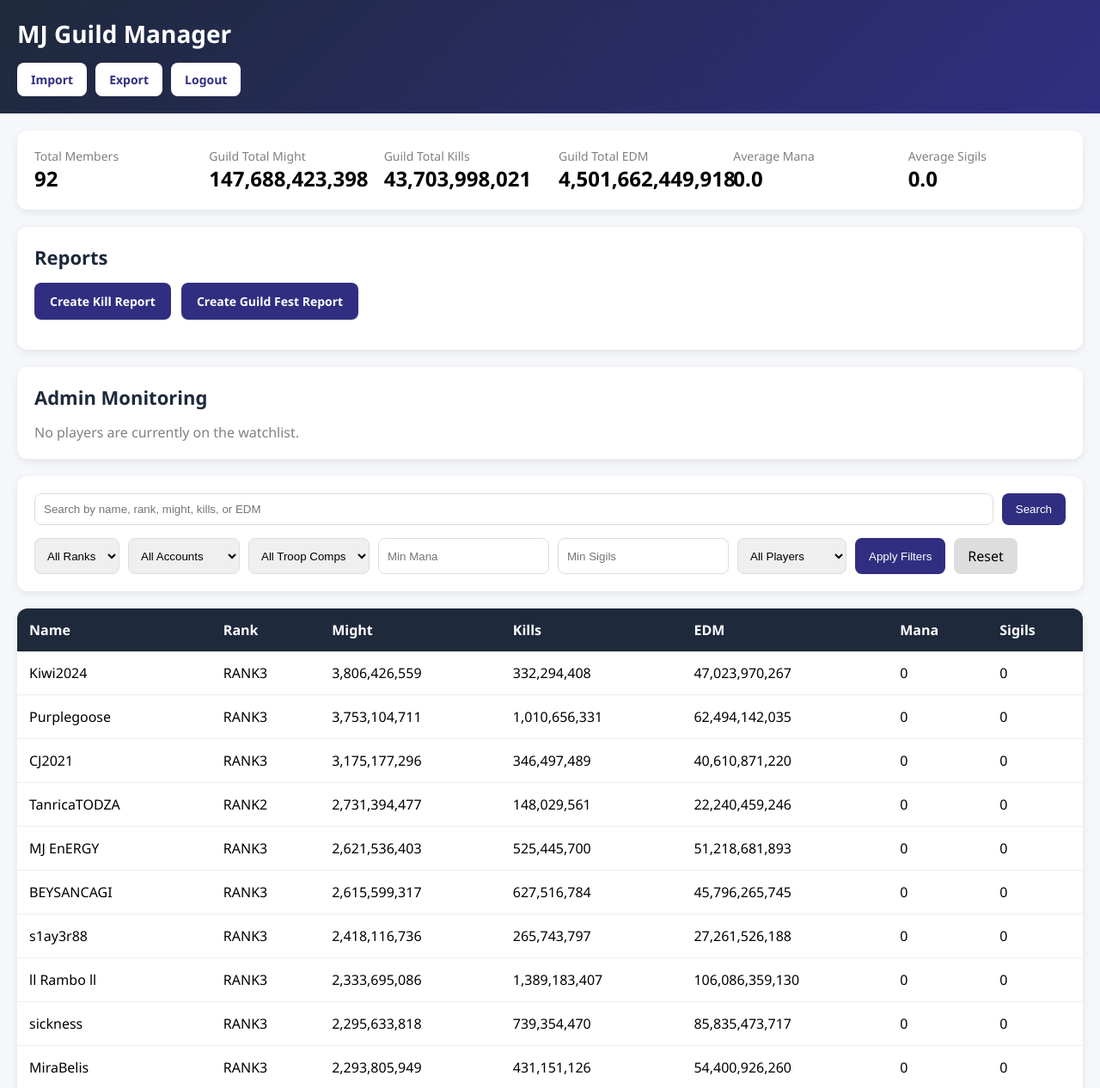
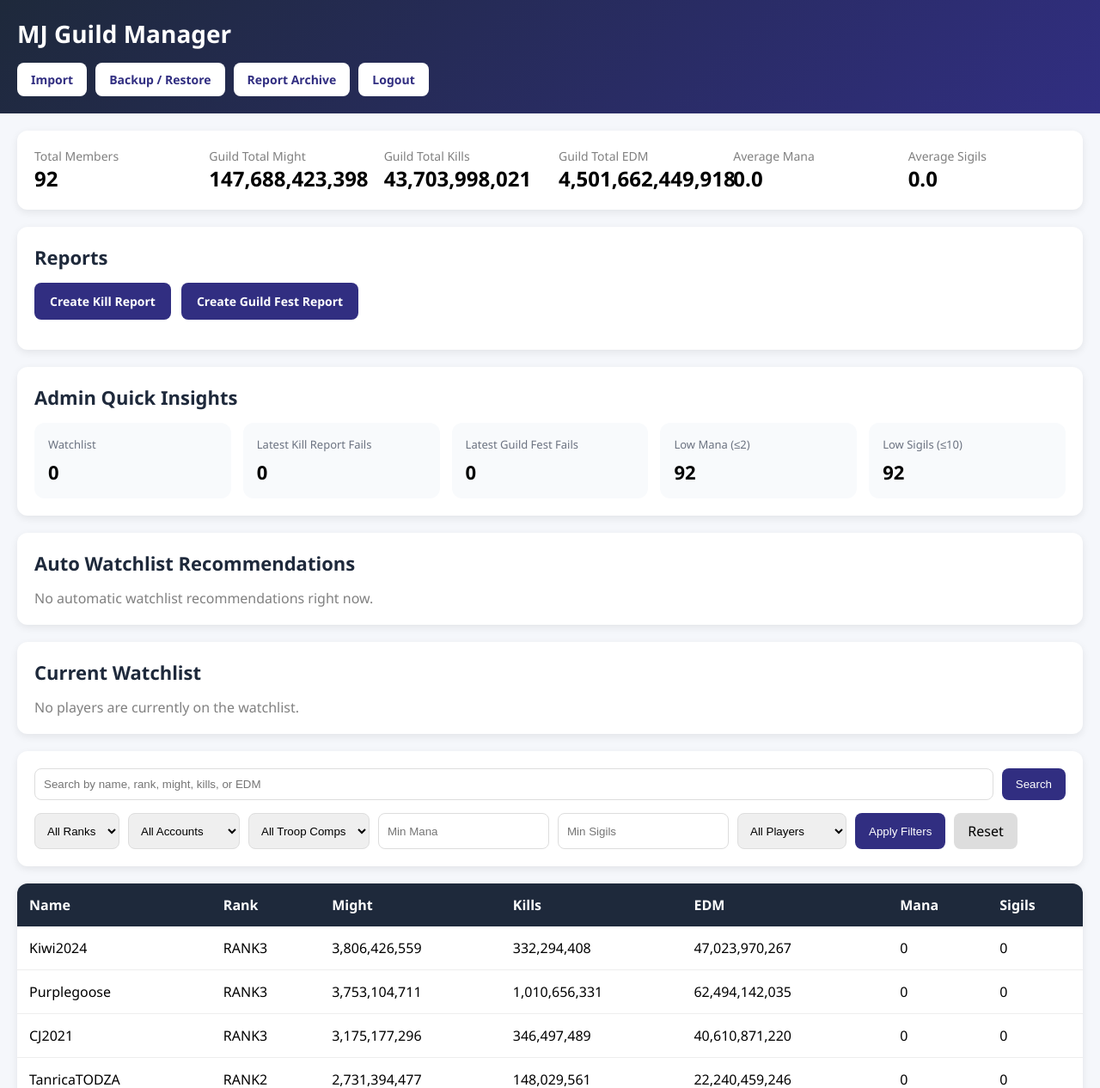
Before and after one commit to tbott1321/mj-guild-manager, a FastAPI app: page / in a window 1280 px wide. Shown: the top 1266 px of the page at 86% size. Run offline with FastAPI, Linux system fonts and the light colour scheme; a user stored in the database is signed in; data comes from the database, SQL or seed files in the repository; data that the repository does not hold is empty.

Commit message:
Added archive hub, backup/restore, recommendations and admin insights

```diff
--- a/main.py
+++ b/main.py
@@ -8,6 +8,8 @@ import pandas as pd
 from datetime import datetime
 import os
 from io import BytesIO
+import shutil
+import tempfile
 
 app = FastAPI()
 app.add_middleware(SessionMiddleware, secret_key="super-secret-key-change-this")
@@ -374,6 +376,74 @@ def get_member_fail_stats(conn, igg_id: str, member_name: str):
     }
 
 
+def get_watchlist_recommendations(conn):
+    c = conn.cursor()
+    c.execute("SELECT igg_id, name, watchlist_flag FROM members ORDER BY LOWER(name)")
+    members = c.fetchall()
+
+    recommendations = []
+    for member in members:
+        if int(member["watchlist_flag"] or 0) == 1:
+            continue
+        stats = get_member_fail_stats(conn, member["igg_id"], member["name"])
+        if stats["kill_consistent_fail"] or stats["gf_consistent_fail"]:
+            recommendations.append({
+                "igg_id": member["igg_id"],
+                "name": member["name"],
+                **stats
+            })
+    return recommendations
+
+
+def get_dashboard_insights(conn):
+    c = conn.cursor()
+
+    c.execute("""
+        SELECT COUNT(*) AS cnt
+        FROM members
+        WHERE COALESCE(watchlist_flag, 0) = 1
+    """)
+    watchlist_count = c.fetchone()["cnt"] or 0
+
+    c.execute("""
+        SELECT COUNT(DISTINCT igg_id) AS cnt
+        FROM kill_report_rows
+        WHERE report_id = (SELECT id FROM kill_reports ORDER BY generated_at DESC LIMIT 1)
+          AND overall_pass = 0
+    """)
+    latest_kill_fail_count = c.fetchone()["cnt"] or 0
+
+    c.execute("""
+        SELECT COUNT(*) AS cnt
+        FROM guild_fest_report_rows
+        WHERE report_id = (SELECT id FROM guild_fest_reports ORDER BY generated_at DESC LIMIT 1)
+          AND passed = 0
+    """)
+    latest_gf_fail_count = c.fetchone()["cnt"] or 0
+
+    c.execute("""
+        SELECT COUNT(*) AS cnt
+        FROM members
+        WHERE COALESCE(mana, 0) <= 2
+    """)
+    low_mana_count = c.fetchone()["cnt"] or 0
+
+    c.execute("""
+        SELECT COUNT(*) AS cnt
+        FROM members
+        WHERE COALESCE(sigils, 0) <= 10
+    """)
+    low_sigils_count = c.fetchone()["cnt"] or 0
+
+    return {
+        "watchlist_count": watchlist_count,
+        "latest_kill_fail_count": latest_kill_fail_count,
+        "latest_gf_fail_count": latest_gf_fail_count,
+        "low_mana_count": low_mana_count,
+        "low_sigils_count": low_sigils_count
+    }
+
+
 @app.get("/", response_class=HTMLResponse)
 def dashboard(
     request: Request,
@@ -411,6 +481,9 @@ def dashboard(
     latest_guild_fest_report = c.fetchone()
 
     watchlist_summary = []
+    watchlist_recommendations = []
+    dashboard_insights = {}
+
     if is_admin(request):
         c.execute("SELECT igg_id, name, watchlist_flag FROM members WHERE COALESCE(watchlist_flag, 0) = 1 ORDER BY LOWER(name)")
         watchlisted = c.fetchall()
@@ -421,6 +494,9 @@ def dashboard(
                 "name": member["name"],
                 **stats
             })
+
+        watchlist_recommendations = get_watchlist_recommendations(conn)
+        dashboard_insights = get_dashboard_insights(conn)
 
     conn.close()
 
@@ -441,6 +517,8 @@ def dashboard(
             "latest_kill_report": latest_kill_report,
             "latest_guild_fest_report": latest_guild_fest_report,
             "watchlist_summary": watchlist_summary,
+            "watchlist_recommendations": watchlist_recommendations,
+            "dashboard_insights": dashboard_insights,
             "is_admin": is_admin(request)
         }
     )
@@ -518,6 +596,92 @@ def member_page(request: Request, igg_id: str):
             "is_admin": is_admin(request)
         }
     )
+
+
+@app.get("/reports/archive", response_class=HTMLResponse)
+def report_archive(request: Request):
+    conn = get_conn()
+    c = conn.cursor()
+
+    c.execute("SELECT * FROM kill_reports ORDER BY generated_at DESC")
+    kill_reports = c.fetchall()
+
+    c.execute("SELECT * FROM guild_fest_reports ORDER BY generated_at DESC")
+    guild_fest_reports = c.fetchall()
+
+    conn.close()
+
+    return templates.TemplateResponse(
+        request,
+        "report_archive.html",
+        {
+            "kill_reports": kill_reports,
+            "guild_fest_reports": guild_fest_reports,
+            "is_admin": is_admin(request)
+        }
+    )
+
+
+@app.get("/backup", response_class=HTMLResponse)
+def backup_page(request: Request):
+    if not is_admin(request):
+        return RedirectResponse(url="/admin/login", status_code=302)
+
+    return templates.TemplateResponse(
+        request,
+        "backup_restore.html",
+        {"is_admin": True}
+    )
+
+
+@app.get("/backup/download")
+def download_backup(request: Request):
+    if not is_admin(request):
+        return RedirectResponse(url="/admin/login", status_code=302)
+
+    filename = f"mj_guild_backup_{datetime.now().strftime('%Y%m%d_%H%M%S')}.db"
+
+    return StreamingResponse(
+        open(DB_PATH, "rb"),
+        media_type="application/octet-stream",
+        headers={"Content-Disposition": f'attachment; filename="{filename}"'}
+    )
+
+
+@app.post("/backup/restore")
+async def restore_backup(request: Request, file: UploadFile = File(...)):
+    if not is_admin(request):
+        return RedirectResponse(url="/admin/login", status_code=302)
+
+    suffix = Path(file.filename or "backup.db").suffix.lower()
+    if suffix != ".db":
+        return HTMLResponse("<h2>Restore failed: please upload a .db backup file.</h2>", status_code=400)
+
+    tmp_fd, tmp_path = tempfile.mkstemp(suffix=".db")
+    os.close(tmp_fd)
+
+    try:
+        with open(tmp_path, "wb") as buffer:
+            shutil.copyfileobj(file.file, buffer)
+
+        # Validate uploaded DB
+        test_conn = sqlite3.connect(tmp_path)
+        test_cursor = test_conn.cursor()
+        test_cursor.execute("SELECT name FROM sqlite_master WHERE type='table' AND name='members'")
+        if not test_cursor.fetchone():
+            test_conn.close()
+            os.remove(tmp_path)
+            return HTMLResponse("<h2>Restore failed: uploaded file is not a valid MJ Guild Manager database.</h2>", status_code=400)
+        test_conn.close()
+
+        shutil.copyfile(tmp_path, DB_PATH)
+        os.remove(tmp_path)
+        return RedirectResponse(url="/backup", status_code=302)
+
+    except Exception as e:
+        if os.path.exists(tmp_path):
+            os.remove(tmp_path)
+        return HTMLResponse(f"<h2>Restore failed: {e}</h2>", status_code=500)
 
 
 @app.get("/admin/login", response_class=HTMLResponse)
@@ -917,61 +1081,3 @@ def view_guild_fest_report(request: Request, report_id: int):
         "guild_fest_report.html",
         {"report": report, "rows": rows, "is_admin": is_admin(request)}
     )
-
-
-@app.get("/export")
-def export_members(
-    request: Request,
-    search: str = Query(default=""),
-    sort_by: str = Query(default="might"),
-    sort_dir: str = Query(default="desc"),
-    rank_filter: str = Query(default=""),
-    alt_filter: str = Query(default=""),
-    troop_comp_filter: str = Query(default=""),
-    min_mana: str = Query(default=""),
-    min_sigils: str = Query(default=""),
-    watchlist_only: str = Query(default="")
-):
-    if not is_admin(request):
-        return RedirectResponse(url="/admin/login", status_code=302)
-
-    conn = get_conn()
-    sql, params = build_members_query(
-        search=search,
-        rank_filter=rank_filter,
-        alt_filter=alt_filter,
-        troop_comp_filter=troop_comp_filter,
-        min_mana=min_mana,
-        min_sigils=min_sigils,
-        watchlist_only=watchlist_only,
-        sort_by=sort_by,
-        sort_dir=sort_dir
-    )
-    df = pd.read_sql_query(sql, conn, params=params)
-    conn.close()
-
-    export_cols = [
-        "name", "igg_id", "rank", "might", "kills", "edm",
-        "mana", "sigils", "alt_account", "troop_comp",
-        "communication_method", "whatsapp_number", "discord_username",
-        "watchlist_flag", "comments", "created_at", "updated_at", "last_name_change"
-    ]
-    df = df[[col for col in export_cols if col in df.columns]]
-
-    if "alt_account" in df.columns:
-        df["alt_account"] = df["alt_account"].apply(lambda x: "Yes" if int(x or 0) == 1 else "No")
-    if "watchlist_flag" in df.columns:
-        df["watchlist_flag"] = df["watchlist_flag"].apply(lambda x: "Yes" if int(x or 0) == 1 else "No")
-
-    output = BytesIO()
-    with pd.ExcelWriter(output, engine="openpyxl") as writer:
-        df.to_excel(writer, index=False, sheet_name="Members")
-
-    output.seek(0)
-    filename = f"mj_guild_export_{datetime.now().strftime('%Y%m%d_%H%M%S')}.xlsx"
-
-    return StreamingResponse(
-        output,
-        media_type="application/vnd.openxmlformats-officedocument.spreadsheetml.sheet",
-        headers={"Content-Disposition": f'attachment; filename="{filename}"'}
-    )
--- a/templates/dashboard.html
+++ b/templates/dashboard.html
@@ -39,53 +34,44 @@
             font-weight: bold;
             font-size: 14px;
         }
-
         .container {
             padding: 20px;
         }
-
-        .stats-box, .report-section, .search-box, .watchlist-box {
+        .stats-box, .report-section, .search-box, .watchlist-box, .insights-box, .recommend-box {
             background: white;
             padding: 20px;
             border-radius: 12px;
             margin-bottom: 20px;
             box-shadow: 0px 3px 10px rgba(0,0,0,0.08);
         }
-
         .stats-box {
             display: flex;
             flex-wrap: wrap;
             gap: 20px;
         }
-
         .stat-card {
             flex: 1;
             min-width: 180px;
         }
-
         .stat-title {
             color: gray;
             font-size: 14px;
         }
-
         .stat-value {
             font-size: 24px;
             font-weight: bold;
         }
-
-        .report-section h2, .watchlist-box h2 {
+        .report-section h2, .watchlist-box h2, .insights-box h2, .recommend-box h2 {
             margin-top: 0;
             margin-bottom: 15px;
             font-size: 22px;
             color: #1e293b;
         }
-
         .report-buttons {
             display: flex;
             flex-wrap: wrap;
             gap: 12px;
         }
-
         .report-btn {
             background: #312e81;
             color: white;
@@ -95,24 +81,39 @@
             font-weight: bold;
             font-size: 14px;
         }
-
         .report-btn.secondary {
             background: #475569;
         }
-
         .report-meta {
             margin-top: 15px;
             color: gray;
             font-size: 14px;
         }
-
+        .insight-grid {
+            display: grid;
+            grid-template-columns: repeat(5, 1fr);
+            gap: 14px;
+        }
+        .insight-card {
+            background: #f8fafc;
+            border-radius: 12px;
+            padding: 16px;
+        }
+        .insight-label {
+            color: #6b7280;
+            font-size: 13px;
+            margin-bottom: 8px;
+        }
+        .insight-value {
+            font-size: 22px;
+            font-weight: 700;
+        }
         .search-row {
             display: flex;
             gap: 10px;
             flex-wrap: wrap;
             margin-bottom: 15px;
         }
-
         .search-row input,
         .filter-row input,
         .filter-row select {
@@ -241,9 +247,11 @@
     <div class="top-actions">
         {% if is_admin %}
             <a href="/import" class="btn">Import</a>
-            <a href="/export" class="btn">Export</a>
+            <a href="/backup" class="btn">Backup / Restore</a>
+            <a href="/reports/archive" class="btn">Report Archive</a>
             <a href="/admin/logout" class="btn">Logout</a>
         {% else %}
+            <a href="/reports/archive" class="btn">Report Archive</a>
             <a href="/admin/login" class="btn">Admin Login</a>
         {% endif %}
     </div>
@@ -329,8 +337,60 @@
     </div>
 
     {% if is_admin %}
+    <div class="insights-box">
+        <h2>Admin Quick Insights</h2>
+        <div class="insight-grid">
+            <div class="insight-card">
+                <div class="insight-label">Watchlist</div>
+                <div class="insight-value">{{ dashboard_insights.watchlist_count }}</div>
+            </div>
+            <div class="insight-card">
+                <div class="insight-label">Latest Kill Report Fails</div>
+                <div class="insight-value">{{ dashboard_insights.latest_kill_fail_count }}</div>
+            </div>
+            <div class="insight-card">
+                <div class="insight-label">Latest Guild Fest Fails</div>
+                <div class="insight-value">{{ dashboard_insights.latest_gf_fail_count }}</div>
+            </div>
+            <div class="insight-card">
+                <div class="insight-label">Low Mana (≤2)</div>
+                <div class="insight-value">{{ dashboard_insights.low_mana_count }}</div>
+            </div>
+            <div class="insight-card">
+                <div class="insight-label">Low Sigils (≤10)</div>
+                <div class="insight-value">{{ dashboard_insights.low_sigils_count }}</div>
+            </div>
+        </div>
+    </div>
+
+    <div class="recommend-box">
+        <h2>Auto Watchlist Recommendations</h2>
+        {% if watchlist_recommendations|length == 0 %}
+            <div style="color: gray;">No automatic watchlist recommendations right now.</div>
+        {% else %}
+            {% for item in watchlist_recommendations %}
+                <div class="recommend-item">
+                    <strong>{{ item.name }}</strong><br>
+                    Kill report fails: {{ item.kill_fail }} / {{ item.kill_total }}
+                    {% if item.kill_consistent_fail %} — consistently failing{% endif %}
+                    <br>
+                    Guild Fest fails: {{ item.gf_fail }} / {{ item.gf_total }}
+                    {% if item.gf_consistent_fail %} — consistently failing{% endif %}
+
+                    <div class="recommend-actions">
+                        <form action="/member/{{ item.igg_id }}/watchlist" method="post" style="display:inline;">
+                            <input type="hidden" name="watchlist_flag" value="1">
+                            <button type="submit" class="mini-btn">Add to Watchlist</button>
+                        </form>
+                        <a href="/member/{{ item.igg_id }}" class="mini-btn" style="background:#475569;">Open Profile</a>
+                    </div>
+                </div>
+            {% endfor %}
+        {% endif %}
+    </div>
+
     <div class="watchlist-box">
-        <h2>Admin Monitoring</h2>
+        <h2>Current Watchlist</h2>
         {% if watchlist_summary|length == 0 %}
             <div style="color: gray;">No players are currently on the watchlist.</div>
         {% else %}
```
Also changed, not shown: other parts of templates/dashboard.html (+25 -25 lines), templates/backup_restore.html (added, +87 -0 lines), templates/report_archive.html (added, +102 -0 lines).
